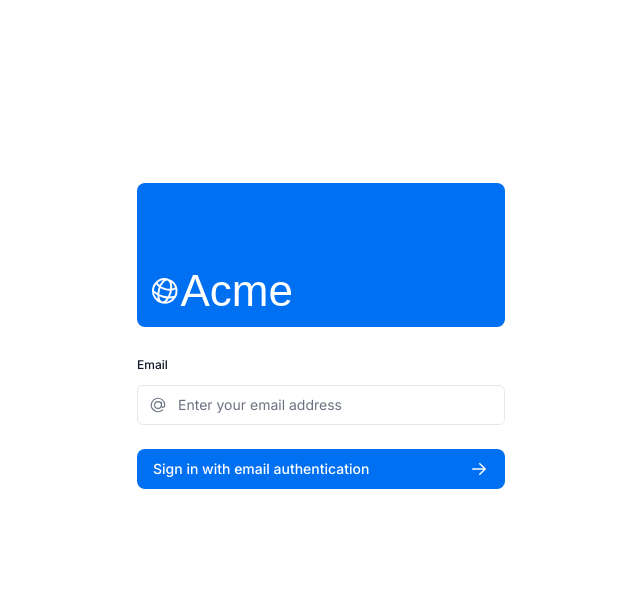
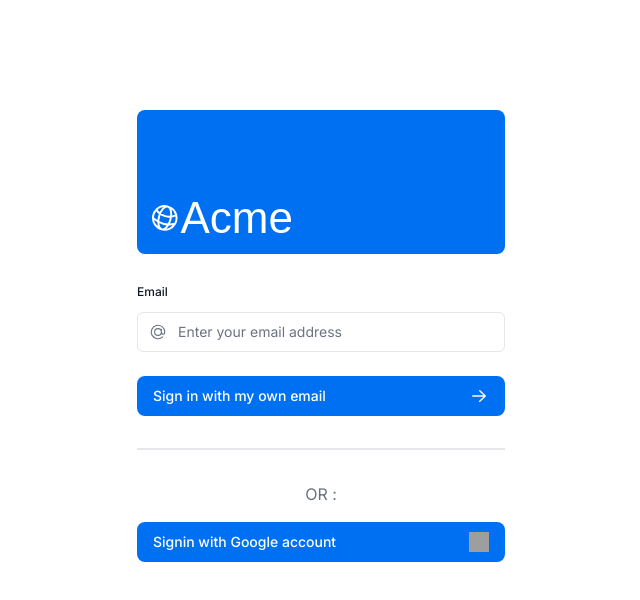
Before and after one commit to fevenoinforca/nextjs-tutorial, a Next.js app: page /sign-in in a window 1280 px wide. Shown: the top 600 px of the page, without its empty margins (319-959 px from the left). Built offline with nearby package versions, Linux system fonts and the light colour scheme; grey boxes are pictures that could not be loaded; a web font is replaced by a local one.

Commit message:
single email auth + google oAuth - OK

```diff
--- a/app/layout.tsx
+++ b/app/layout.tsx
@@ -2,6 +2,8 @@ import './ui/global.css';
 import { inter } from './ui/fonts';
 import { SpeedInsights } from "@vercel/speed-insights/next"
 import { Metadata } from 'next';
+import { ToastProvider } from './ui/toastProvider';
+import { ErrorHandler } from './ui/errorHandler';
 
 export const metadata: Metadata = {
   title: {
@@ -21,6 +23,8 @@ export default function RootLayout({
   return (
     <html lang="en">
       <body className={`${inter.className} antialiased`}>
+        <ErrorHandler />
+        <ToastProvider />
         <SpeedInsights />
         {children}
       </body>
--- a/app/magic-sign-in/page.tsx
+++ /dev/null
@@ -1,22 +0,0 @@
-import AcmeLogo from '@/app/ui/acme-logo';
-import { SignIn } from '@/app/ui/magic-sign-in';
-import { Metadata } from 'next';
-
-export const metadata: Metadata = {
-  title: 'Magic Sign In',
-};
-
-export default function LoginPage() {
-  return (
-    <main className="flex items-center justify-center md:h-screen">
-      <div className="relative mx-auto flex w-full max-w-[400px] flex-col space-y-2.5 p-4 md:-mt-32">
-        <div className="flex h-20 w-full items-end rounded-lg bg-blue-500 p-3 md:h-36">
-          <div className="w-32 text-white md:w-36">
-            <AcmeLogo />
-          </div>
-        </div>
-        <SignIn />
-      </div>
-    </main>
-  );
-}
--- a/app/sign-in/page.tsx
+++ b/app/sign-in/page.tsx
@@ -1,21 +1,29 @@
 import AcmeLogo from '@/app/ui/acme-logo';
-import { SignIn } from '@/app/ui/magic-sign-in';
+import { MagicSignIn } from '@/app/ui/magic-sign-in';
 import { Metadata } from 'next';
+import { showToast } from '../ui/toastProvider';
+import Link from 'next/link';
 
 export const metadata: Metadata = {
   title: 'Sign In',
 };
 
-export default function LoginPage() {
+export default function SignInPage() {
+  const handleSignInError = () => {
+    showToast("Erreur lors de la connexion", "error");
+  };
+
   return (
     <main className="flex items-center justify-center md:h-screen">
       <div className="relative mx-auto flex w-full max-w-[400px] flex-col space-y-2.5 p-4 md:-mt-32">
         <div className="flex h-20 w-full items-end rounded-lg bg-blue-500 p-3 md:h-36">
           <div className="w-32 text-white md:w-36">
-            <AcmeLogo />
+            <Link href="/">
+              <AcmeLogo />
+            </Link>
           </div>
         </div>
-        <SignIn />
+        <MagicSignIn />
       </div>
     </main>
   );
--- /dev/null
+++ b/app/ui/errorHandler.tsx
@@ -0,0 +1,31 @@
+'use client'
+
+import { useEffect } from 'react'
+import { useRouter, useSearchParams } from 'next/navigation'
+import { toast } from 'react-toastify'
+import 'react-toastify/dist/ReactToastify.css';
+
+export function ErrorHandler() {
+    const searchParams = useSearchParams()
+    const error = searchParams.get('error')
+    const router = useRouter()
+    let errorMessage = ""
+
+    switch (error) {
+        case "OAuthAccountNotLinked":
+            errorMessage = "Another account probably exists with the same e-mail address. Try to connect with your own e-mail."
+            break
+        default:
+            errorMessage = ""
+            break
+    }
+
+    useEffect(() => {
+       if (errorMessage) {
+        toast.error(error + ": " + errorMessage)
+        router.push("/")
+       }
+    }, [error])
+
+    return null
+}
--- a/app/ui/magic-sign-in.tsx
+++ b/app/ui/magic-sign-in.tsx
@@ -1,20 +1,20 @@
+import React from 'react';
 import { signIn } from "@/auth"
 import { Button } from "./button"
 import { ArrowRightIcon } from '@heroicons/react/20/solid'
 import { AtSymbolIcon } from '@heroicons/react/24/outline'
-
-export function SignIn() {
-    const isPending = false
-
+import Image from 'next/image'
+export function MagicSignIn() {
     return (
-        <form
-            action={async (formData) => {
-                'use server'
-                await signIn("resend", formData)
-            }}
+        <div>
+            <form
+                action={async (formData) => {
+                    'use server'
+                    await signIn("resend", formData)
+                }}
         >
             <div className="flex flex-col gap-2">
-                <div>
+                <div className="w-full">
                     <label
                         className="mb-3 mt-5 block text-xs font-medium text-gray-900"
                         htmlFor="email"
@@ -33,10 +33,26 @@ export function SignIn() {
                         <AtSymbolIcon className="pointer-events-none absolute left-3 top-1/2 h-[18px] w-[18px] -translate-y-1/2 text-gray-500 peer-focus:text-gray-900" />
                     </div>
                 </div>
-                <Button className="mt-4 w-full" aria-disabled={isPending}>
-                    Sign in with email authentication <ArrowRightIcon className="ml-auto h-5 w-5 text-gray-50" />
+                <Button className="mt-4 w-full">
+                    Sign in with my own email <ArrowRightIcon className="ml-auto h-5 w-5 text-gray-50" />
                 </Button>
             </div>
         </form>
+
+        <div className="my-8 h-[2px] w-full bg-gray-200"></div>
+
+        <form
+            action={async () => {
+                "use server"
+                await signIn("google")
+            }}
+            >
+                <p className="text-center text-md text-gray-500">OR :</p>
+                <Button className="mt-4 w-full">
+                    Signin with Google account <Image src="https://authjs.dev/img/providers/google.svg" alt="Google" width={20} height={20} className="ml-auto h-5 w-5 text-gray-50" />
+                </Button>
+            </form>
+
+        </div>
     )
 }
--- /dev/null
+++ b/app/ui/toastProvider.tsx
@@ -0,0 +1,17 @@
+"use client";
+
+import React from 'react';
+import { ToastContainer, toast } from 'react-toastify';
+import 'react-toastify/dist/ReactToastify.css';
+
+export const ToastProvider = () => {
+  return <ToastContainer position="top-center" autoClose={10000} />;
+};
+
+export const showToast = (message: string, type: 'success' | 'error' = 'success') => {
+  if (type === 'success') {
+    toast.success(message);
+  } else {
+    toast.error(message);
+  }
+};
--- a/app/ui/user/user-avatar.tsx
+++ b/app/ui/user/user-avatar.tsx
@@ -4,12 +4,11 @@ export default async function UserAvatar() {
   const session = await auth()
 
   if (!session?.user) return null
-  console.log(session.user)
 
   return (
     <div className="flex flex-row items-center gap-2">
       <Image
-        src={session.user.image || "/users/default-avatar.webp"}
+        src={session?.user?.image || "/users/default-avatar.webp"}
         alt="User Avatar"
         width={28}
         height={28}
--- a/auth.ts
+++ b/auth.ts
@@ -2,7 +2,7 @@ import NextAuth from "next-auth"
 import Resend from "next-auth/providers/resend"
 import PostgresAdapter from "@auth/pg-adapter"
 import { Pool } from "@neondatabase/serverless"
-import next from "next"
+import Google from "next-auth/providers/google"
 
 export const { handlers, auth, signIn, signOut } = NextAuth(() => {
   const pool = new Pool({ connectionString: process.env.DATABASE_URL })
@@ -13,6 +13,7 @@ export const { handlers, auth, signIn, signOut } = NextAuth(() => {
           apiKey: process.env.AUTH_RESEND_KEY,
           from: "no-reply@mail-resend-inforca.ddns-ip.net"
         }),
+        Google
     ],
     adapter: PostgresAdapter(pool),
     pages: {
@@ -28,15 +29,15 @@ export const { handlers, auth, signIn, signOut } = NextAuth(() => {
         } else if (isLoggedIn) {
           if (nextUrl.pathname.startsWith('/sign-in')) {
             const callbackUrl = nextUrl.search?.split('callbackUrl=')[1]
-            if (callbackUrl.includes('dashboard')) {
-                return Response.redirect(new URL("/dashboard", nextUrl)) // Redirect to dashboard if callbackUrl includes dashboard (resend email)
+            if (callbackUrl?.includes('dashboard')) {
+                return Response.redirect(new URL("/dashboard", nextUrl)) // Redirect to dashboard if logged in and callbackUrl includes dashboard
             }
-            return true;
           }
           return true;
         }
         return true;
       },
     },
+    debug: false,
   }
 })
--- a/next.config.ts
+++ b/next.config.ts
@@ -7,4 +7,18 @@ const nextConfig: NextConfig = {
   },
 };
 
+module.exports = {
+  images: {
+    remotePatterns: [
+      {
+        protocol: 'https',
+        hostname: 'lh3.googleusercontent.com',
+        port: '',
+        pathname: '/a/**',
+        search: '',
+      },
+    ],
+  },
+}
+
 export default nextConfig;
--- a/package.json
+++ b/package.json
@@ -22,6 +22,7 @@
     "postcss": "8.4.49",
     "react": "19.0.0",
     "react-dom": "19.0.0",
+    "react-toastify": "^11.0.2",
     "resend": "^4.0.1",
     "tailwindcss": "3.4.16",
     "typescript": "5.7.2",
```
Also changed, not shown: 1 other file (tests, documents, lock files or other folders).
